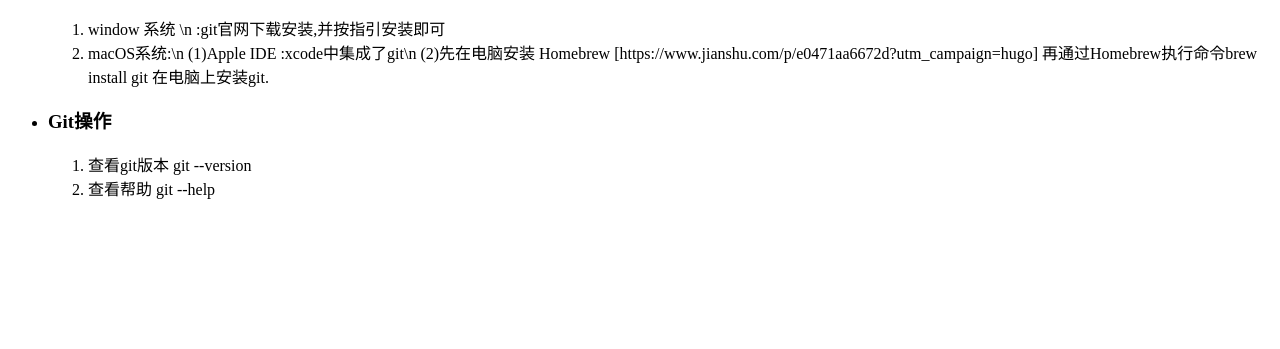
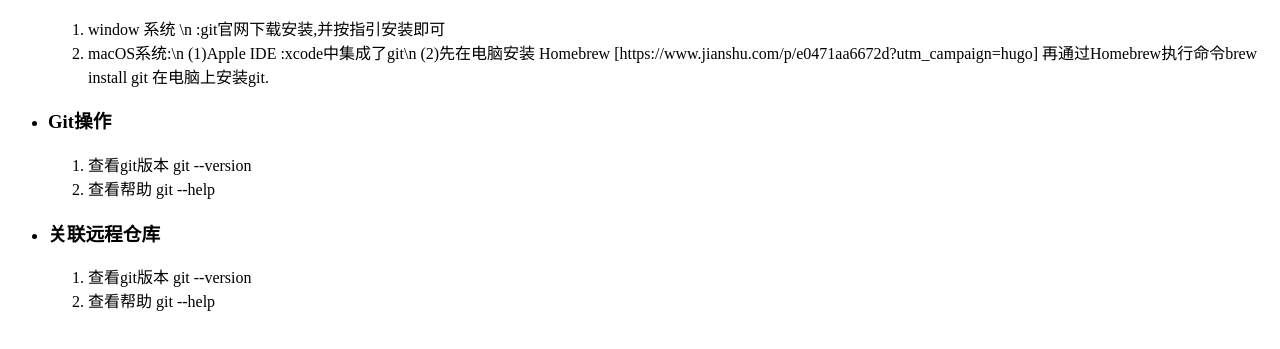
Before and after one commit to onefowler/hm, a plain HTML site: page index.html in a window 1280 px wide. Shown: the part 119-468 px from the top of the page. Drawn offline with Linux system fonts and the light colour scheme.

Commit message:
添加了远程仓库说明

```diff
--- a/index.html
+++ b/index.html
@@ -1,5 +1,6 @@
 <!DOCTYPE html>
 <html lang="en">
+
 <head>
     <meta charset="UTF-8">
     <meta http-equiv="X-UA-Compatible" content="IE=edge">
@@ -7,6 +8,7 @@
     <title>Document</title>
     <link rel="stylesheet" href="./index.css">
 </head>
+
 <body>
     <h1>Git 的基本操作</h1>
     <ul>
@@ -20,7 +22,8 @@
                 <li>
                     macOS系统:\n
                     (1)Apple IDE :xcode中集成了git\n
-                    (2)先在电脑安装 Homebrew [https://www.jianshu.com/p/e0471aa6672d?utm_campaign=hugo] 再通过Homebrew执行命令brew install git 在电脑上安装git.
+                    (2)先在电脑安装 Homebrew [https://www.jianshu.com/p/e0471aa6672d?utm_campaign=hugo] 再通过Homebrew执行命令brew
+                    install git 在电脑上安装git.
                 </li>
             </ol>
         </li>
@@ -31,6 +34,14 @@
                 <li>查看帮助 git --help</li>
             </ol>
         </li>
+        <li>
+            <h3>关联远程仓库</h3>
+            <ol>
+                <li>查看git版本 git --version</li>
+                <li>查看帮助 git --help</li>
+            </ol>
+        </li>
     </ul>
 </body>
+
 </html>
```
